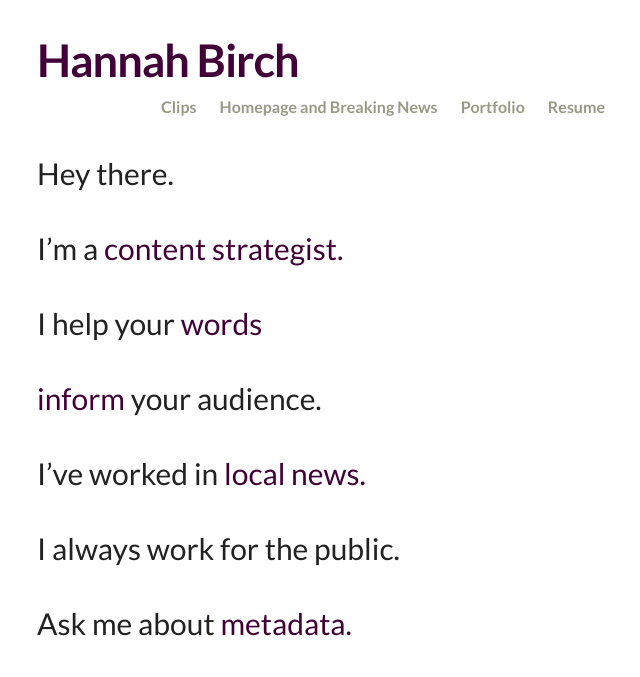
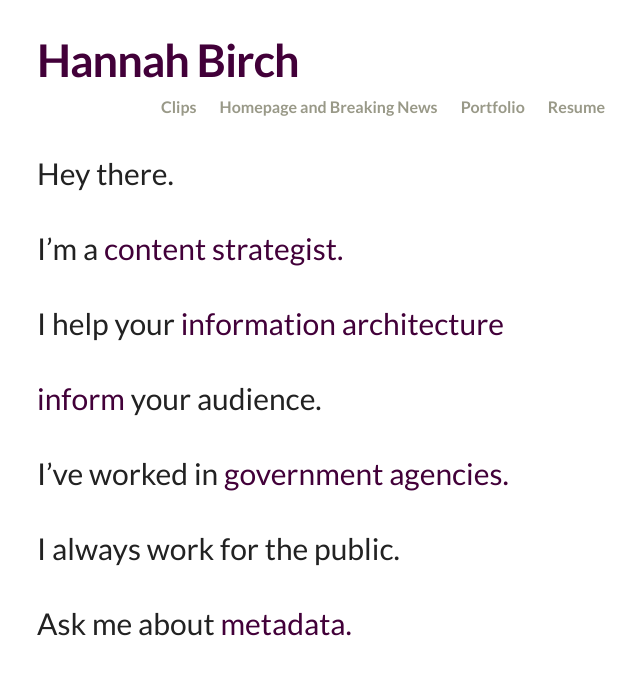
Before and after one commit to hannah-birch/hannah-birch.github.io, a Jekyll site: the page built from index.html, in a window 1280 px wide. Shown: the top 677 px of the page, without its empty margins (319-959 px from the left). Built offline with Jekyll 4.4.1, drawn with Linux system fonts in a browser that asks for light colours.

Commit message:
Updates order of intro options

```diff
--- a/assets/js/javascript.js
+++ b/assets/js/javascript.js
@@ -5,7 +5,16 @@ $(document).ready(function(){
     });
 });
 
+$(document).ready(function(){
+    // Toggles span display
     $(".toggle-button").click(function(){
         $("span.transform-2").toggle();
     });
 });
+
+$(document).ready(function(){
+    // Toggles span display
+    $(".toggle-button").click(function(){
+        $("span.transform-3").toggle();
+    });
+});
--- a/index.html
+++ b/index.html
@@ -11,7 +11,7 @@ layout: default
   </div>
 
   <div class="sentence">
-    <p>I help your <span class="transform">words </span><span class="transform-2">information architecture </span></p>
+    <p>I help your <span class="transform">information architecture </span><span class="transform-2">words </span></p>
     </div>
 
   <div class="sentence">
@@ -19,7 +19,7 @@ layout: default
   </div>
 
   <div class="sentence">
-    <p>I’ve worked in <span class="transform">local news.</span><span class="transform-2">investigative news.</span></p>
+    <p>I’ve worked in <span class="transform">government agencies.</span><span class="transform-2">investigative news.</span></p>
   </div>
 
   <div class="sentence">
@@ -32,7 +32,7 @@ layout: default
 
 </section>
 
-<input type="button" class="toggle-button" value="Click Me"></input>
+<input type="button" class="toggle-button" value="Tell me more"></input>
 
 <div class="home">
 
```
Also changed, not shown: 3 other files.
